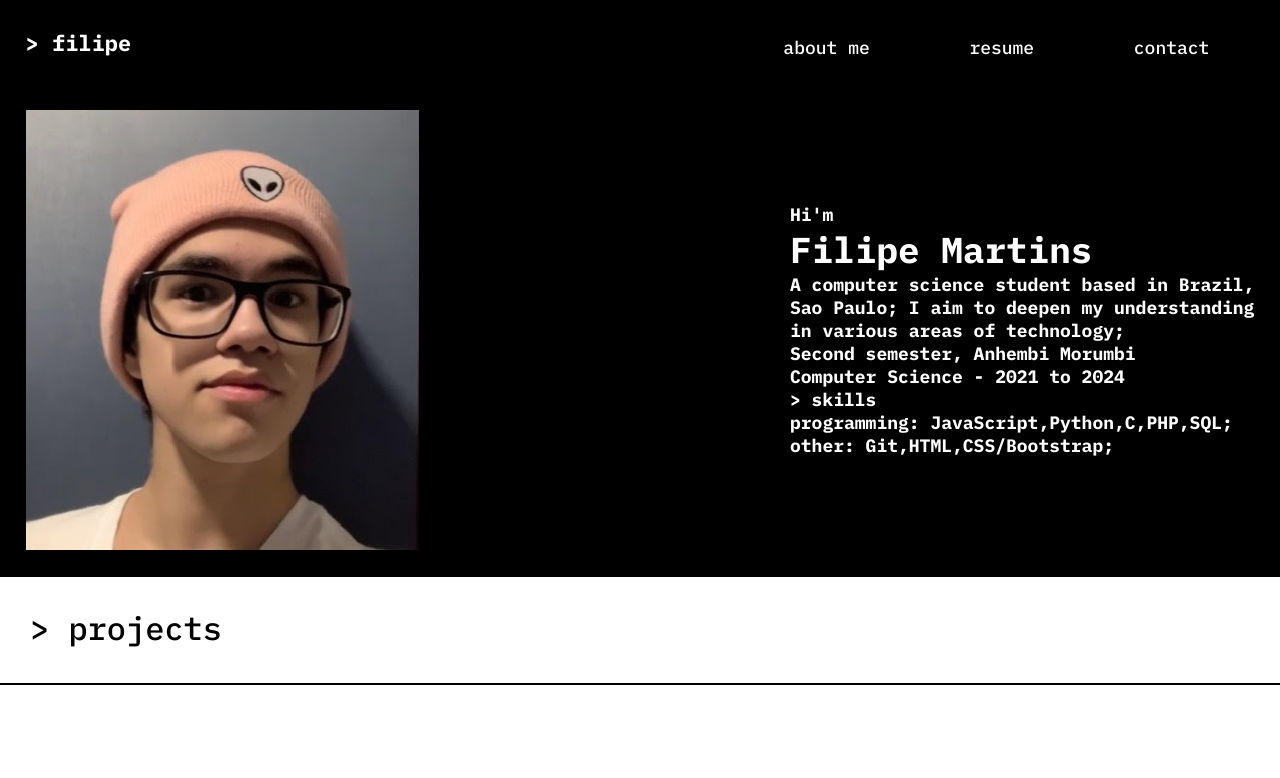
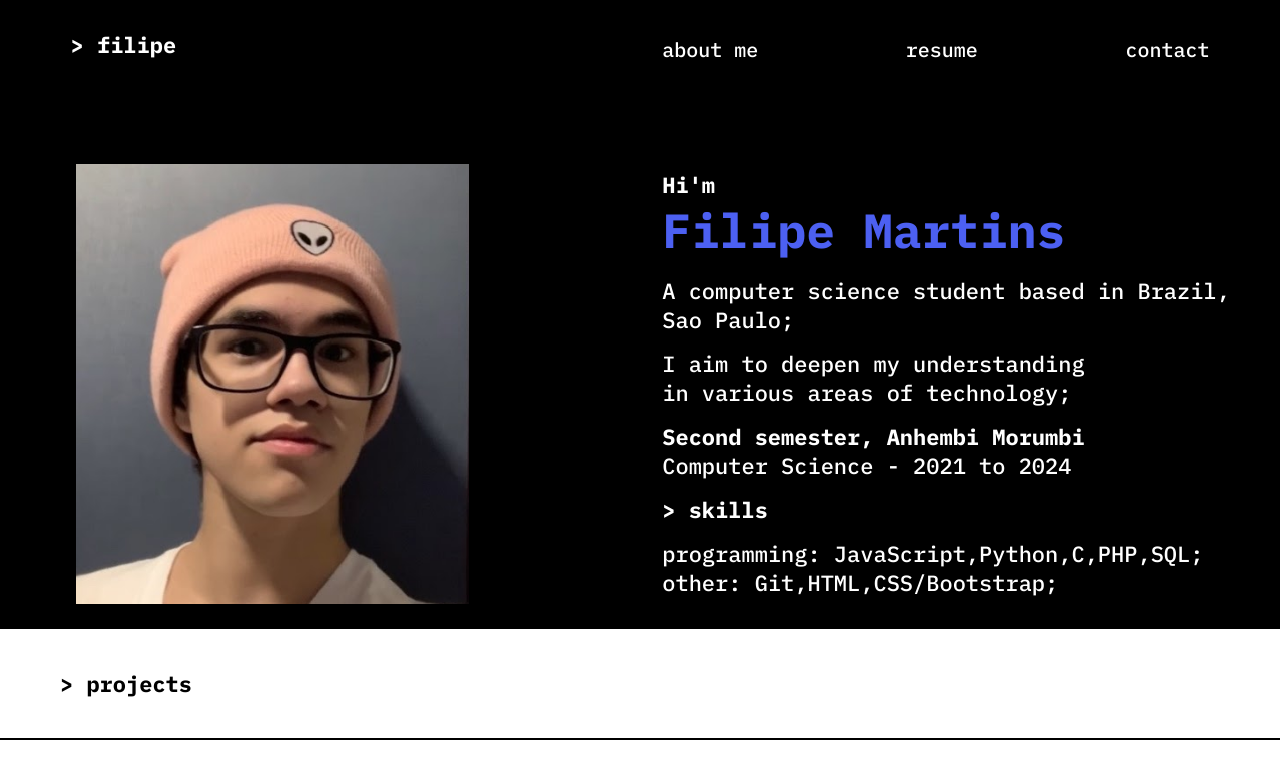
Before and after one commit to filipoow/filipe_portfolio, a plain HTML site: page index.html in a window 1280 px wide. Drawn offline with Linux system fonts and the light colour scheme.

Commit message:
del 1.png, modified index.html, resume.html, style.css

```diff
--- a/index.html
+++ b/index.html
@@ -10,7 +10,7 @@
 </head>
 <body>
     <header>
-        <h1 class="logo">> filipe</h1>
+        <h1 class="logo" style="padding: 0px 0px 0px 45px;">> filipe</h1>
         <nav>
             <ul class="nav_links">
                 <li class="nav_li"><a href="index.html" class="nav_a">about me</a></li>
@@ -24,12 +24,13 @@
         <div class="about-text">
             <h3 class="about-h3">Hi'm</h3>
             <h1 class="about-h1">Filipe Martins</h1>
-            <h3 class="about-h3">A computer science student based in Brazil,<br>Sao Paulo; I aim to deepen my understanding<br>in various areas of technology;</h3>
-            <h3 class="about-h3">Second semester, Anhembi Morumbi</h3>
-            <h3 class="about-h3">Computer Science - 2021 to 2024</h3>
-            <h3 class="about-h3">> skills</h3>
-            <h3 class="about-h3">programming: JavaScript,Python,C,PHP,SQL;</h3>
-            <h3 class="about-h3">other: Git,HTML,CSS/Bootstrap;</h3>
+            <h3 class="about-h3" style="padding-top: 15px; font-weight: 500;">A computer science student based in Brazil,<br>Sao Paulo;</h3>
+            <h3 class="about-h3" style="padding-top: 15px; font-weight: 500;">I aim to deepen my understanding<br>in various areas of technology;</h3>
+            <h3 class="about-h3" style="padding-top: 15px;">Second semester, Anhembi Morumbi</h3>
+            <h3 class="about-h3" style="font-weight: 500;">Computer Science - 2021 to 2024</h3>
+            <h3 class="about-h3" style="padding-top: 15px;">> skills</h3>
+            <h3 class="about-h3" style="padding-top: 15px; font-weight: 500;">programming: JavaScript,Python,C,PHP,SQL;</h3>
+            <h3 class="about-h3" style="font-weight: 500;">other: Git,HTML,CSS/Bootstrap;</h3>
         </div>
     </div>
     <div class="title">
--- a/style.css
+++ b/style.css
@@ -21,7 +21,7 @@ header .logo{
 }
 .nav_li, .nav_a{
     font-weight: 500;
-    font-size: 18px;
+    font-size: 20px;
     color: var(--secondary-color);
     text-decoration: none;
 }
@@ -38,7 +38,7 @@ header{
 }
 .nav_links .nav_li{
     display: inline-block;
-    padding: 10px 90px 0px 0px;
+    padding: 10px 138px 0px 0px;
 }
 .nav_links .nav_li .nav_a{
     transition: all 0.3s ease 0s;
@@ -55,38 +55,39 @@ header{
 }
 .about-container img{
     margin-right: auto;
+    padding: 50px 0px 0px 50px;
 }
 .about-text{
     color: var(--secondary-color);
+    padding: 50px 2% 0px 50px;
 }
 .about-h1{
-    font-size: 36px;
+    font-size: 48px;
+    color: #4c60f2;
 }
 .about-h3{
-    font-size: 18px;
+    font-size: 22px;
 }
 /* projects */
 
 .title{
-    width: 100%;
-    height: 110px;
-    background-color: var(--secondary-color);
-    border-style: solid;
-    border-width: 2px 0px 2px 0px;
+    display: flex;
+    justify-content: flex-start;
+    align-items: center;
+    padding: 10px 0px 0px 30px;
+    border-bottom: 2px solid var(--main-color);
 }
 .title .project-name{
-    font-weight: 500;
-    background-color: var(--secondary-color);
+    font-size: 22px;
+    font-weight: 800;
     padding-bottom: 10px;
     margin-right: auto;
     margin: 30px;
 }
-.projects{
-    width: 100%;
-    height: 540px;
-    background-color: var(--secondary-color);
-    display: flex;
-    flex-wrap: wrap;
+proj-cont{
+    width: 510px;
+    height: 100%;
+    background-color: #000000;
 }
 
 /* projects */
@@ -95,5 +96,6 @@ header{
     background-color: var(--main-color);
     display: flex;
     justify-content: center;
+    padding: 100px 0px 0px 0px;
 }
 /* resume page */
```
Also changed, not shown: resume.html (+1 -1 lines).
